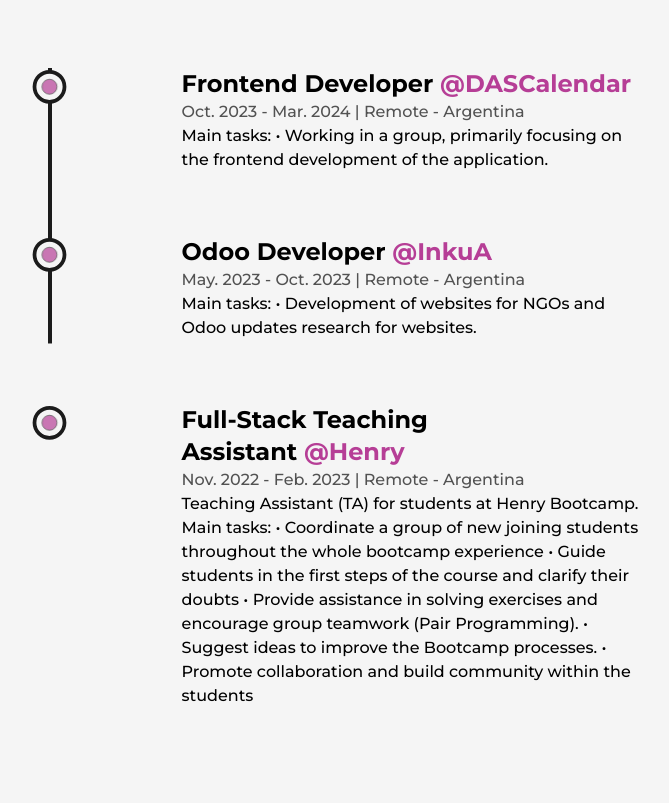
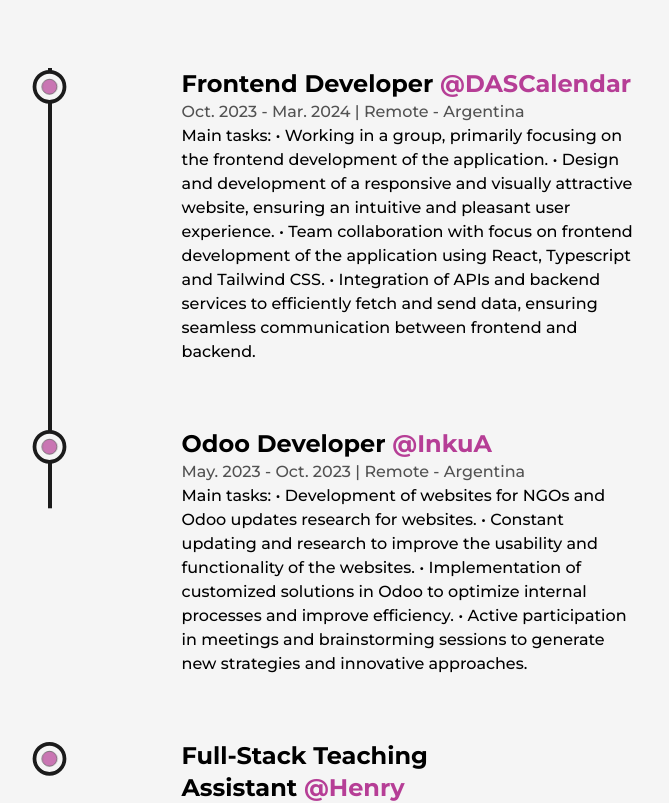
Before and after one commit to VioleHours/My-portfolio, a Next.js app: page /about in a window 1280 px wide. Shown: the part 2600-3403 px from the top of the page, without its empty margins (244-913 px from the left). Built offline with nearby package versions, Linux system fonts and the light colour scheme.

Commit message:
improvements

```diff
--- a/src/components/Experience.js
+++ b/src/components/Experience.js
@@ -3,15 +3,17 @@
 import LiIcon from "./LiIcon";
 
 const Details = ({ position, company, companyLink, time, address, work }) => {
-    const ref = useRef(null)
+  const ref = useRef(null);
   return (
-    <li ref={ref} className="my-8 first:mt-0 last:mb-0 w-[60%] mx-auto flex flex-col items-center justify-between md:w-[80%]">
-
-        <LiIcon reference={ref}/>
+    <li
+      ref={ref}
+      className="my-8 first:mt-0 last:mb-0 w-[60%] mx-auto flex flex-col items-center justify-between md:w-[80%]"
+    >
+      <LiIcon reference={ref} />
       <motion.div
-      initial={{y:50}}
-      whileInView={{y:0}}
-      transition={{duration:0.5, type: 'spring'}}
+        initial={{ y: 50 }}
+        whileInView={{ y: 0 }}
+        transition={{ duration: 0.5, type: "spring" }}
       >
         <h3 className="capitalize font-bold text-2xl sm:text-xl xs:text-lg">
           {position}&nbsp;
@@ -49,7 +51,8 @@
           style={{ scaleY: scrollYProgress }}
           className=" absolute left-9 top-0 w-[4px] h-full bg-dark origin-top dark:bg-light
           md:w-[2px] md:left-[30px] xs:left-[20px]
-          "/>
+          "
+        />
         <ul className="w-full flex flex-col items-start justify-between ml-4 xs:ml-2">
           <Details
             position="Frontend Developer"
@@ -60,6 +63,9 @@
             work="
                 Main tasks:
                     • Working in a group, primarily focusing on the frontend development of the application.
+                    • Design and development of a responsive and visually attractive website, ensuring an intuitive and pleasant user experience.
+                    • Team collaboration with focus on frontend development of the application using React, Typescript and Tailwind CSS.
+                    • Integration of APIs and backend services to efficiently fetch and send data, ensuring seamless communication between frontend and backend.
             "
           />
           <Details
@@ -71,6 +77,9 @@
             work="
                 Main tasks:
                     • Development of websites for NGOs and Odoo updates research for websites.
+                    • Constant updating and research to improve the usability and functionality of the websites.
+                    • Implementation of customized solutions in Odoo to optimize internal processes and improve efficiency.
+                    • Active participation in meetings and brainstorming sessions to generate new strategies and innovative approaches.
             "
           />
           <Details
```
Also changed, not shown: 1 other file (tests, documents, lock files or other folders).
